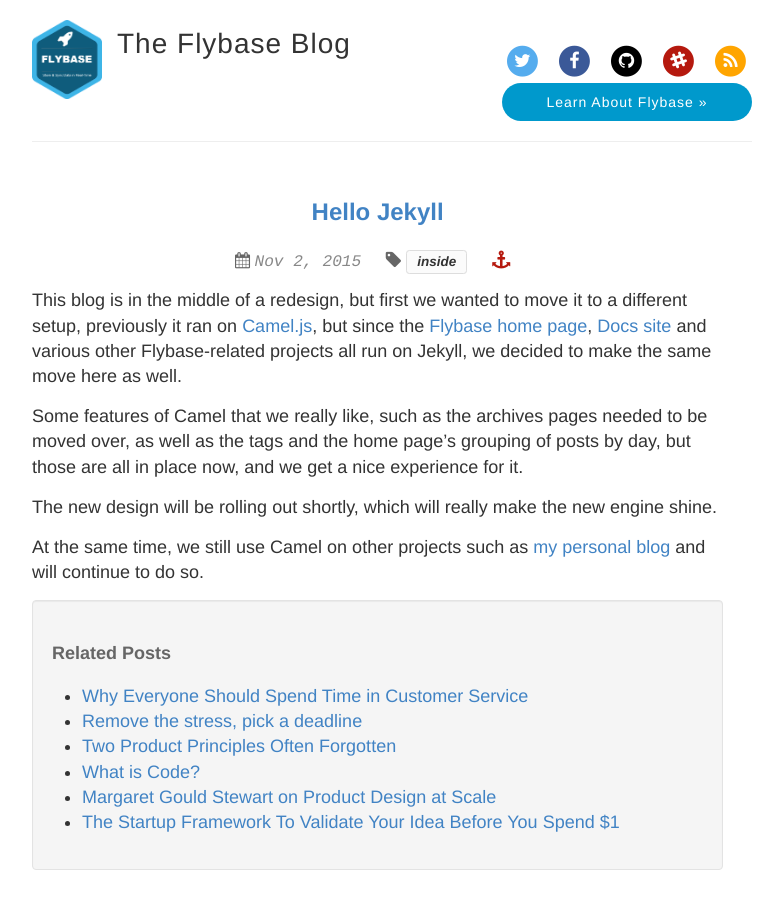
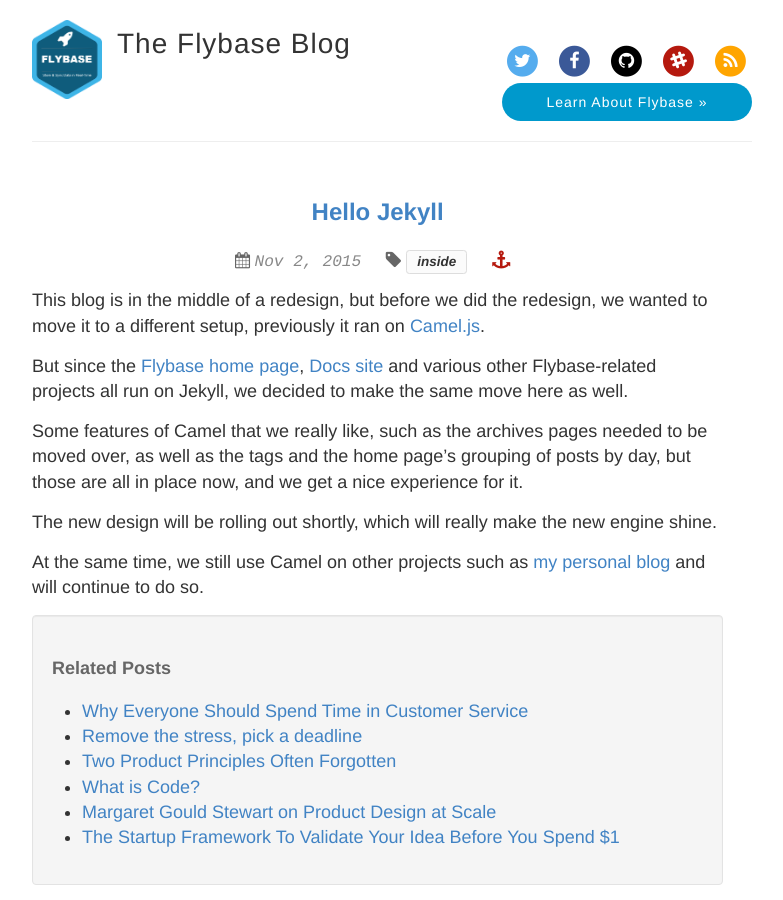
Before and after one commit to flybaseio/flybaseio.github.io, a Jekyll site: the page built from _posts/2015-11-02-hello-jekyll.md, in a window 1280 px wide and 900 px high. Shown: the whole window, without its empty margins (248-1031 px from the left). Built offline with Jekyll 4.4.1, drawn with Linux system fonts in a browser that asks for light colours; nearby versions of some CDN libraries; Markdown is read by kramdown in place of the engine named in the settings.

Commit message:
Updated 2015-11-02-hello-jekyll.md

```diff
--- a/_posts/2015-11-02-hello-jekyll.md
+++ b/_posts/2015-11-02-hello-jekyll.md
@@ -1,14 +1,18 @@
 ---
-layout: "post"
-title: "Hello Jekyll"
+layout: post
+title: Hello Jekyll
 date: "2015-11-02 08:30:00"
 tags:
-- "inside"
-ogtype: "article"
-bodyclass: "post"
+  - inside
+ogtype: article
+bodyclass: post
+published: true
 ---
 
-This blog is in the middle of a redesign, but first we wanted to move it to a different setup, previously it ran on [Camel.js](https://github.com/DataMcFly/camel), but since the [Flybase home page](http://flybase.io/), [Docs site](http://docs.flybase.io) and various other Flybase-related projects all run on Jekyll, we decided to make the same move here as well.
+
+This blog is in the middle of a redesign, but before we did the redesign, we wanted to move it to a different setup, previously it ran on [Camel.js](https://github.com/DataMcFly/camel).
+
+But since the [Flybase home page](http://flybase.io/), [Docs site](http://docs.flybase.io) and various other Flybase-related projects all run on Jekyll, we decided to make the same move here as well.
 
 Some features of Camel that we really like, such as the archives pages needed to be moved over, as well as the tags and the home page's grouping of posts by day, but those are all in place now, and we get a nice experience for it.
 
```
